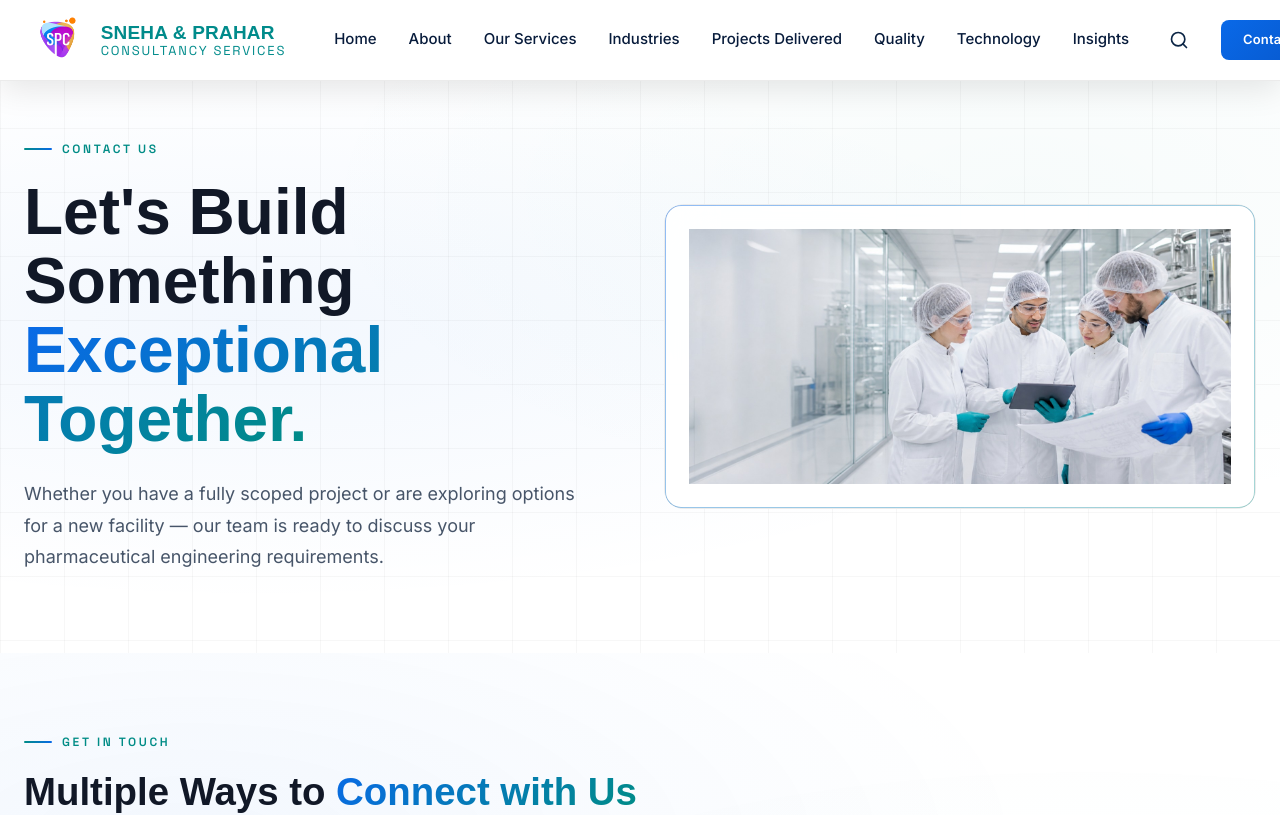
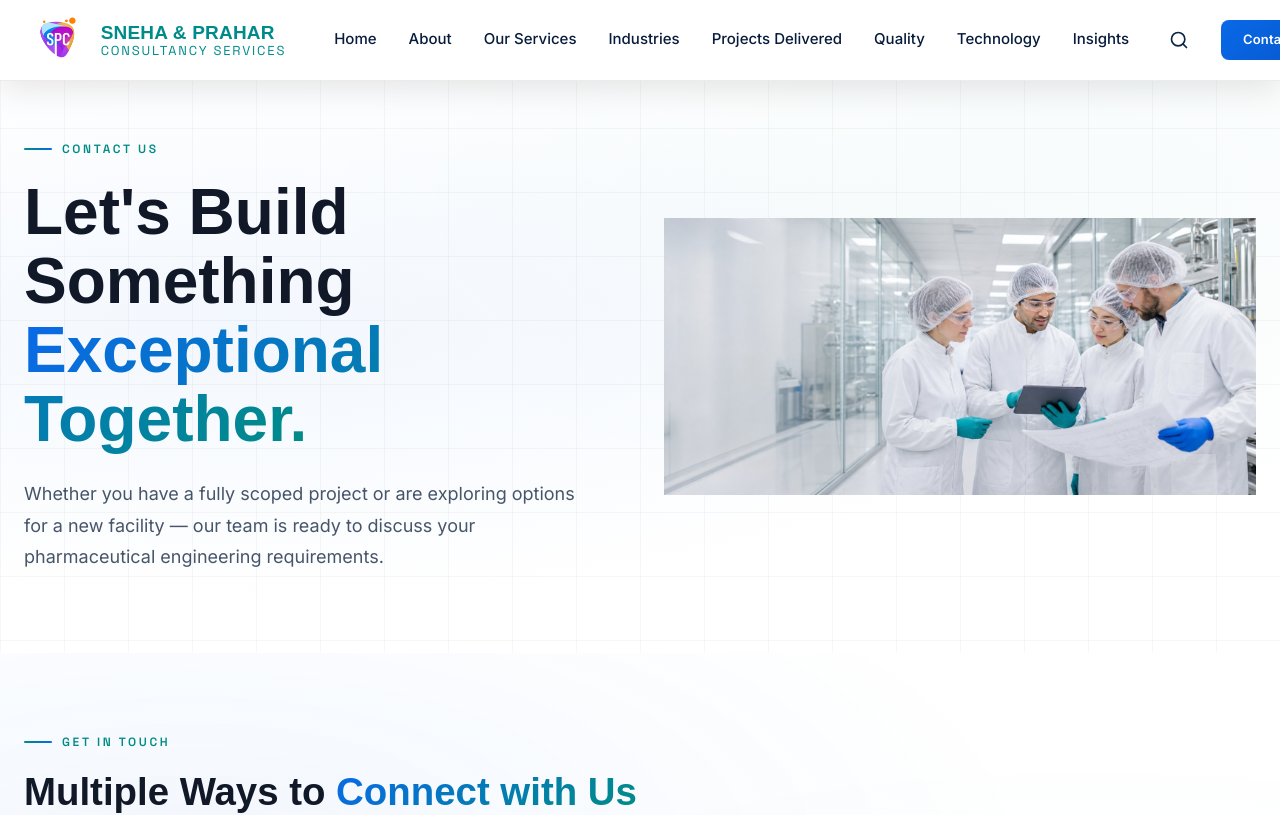
Before and after one commit to Prudvinayak-1729/SP-Consultancy, a React (Vite) app: page /contact in a window 1280 px wide. Shown: the top 815 px of the page. Built offline with nearby package versions, Linux system fonts and the light colour scheme; a web font is replaced by a local one.

Commit message:
removed the card style

```diff
--- a/src/pages/Contact.tsx
+++ b/src/pages/Contact.tsx
@@ -104,29 +104,17 @@ export default function Contact() {
               </p>
             </div>
             <div style={{ display: 'flex', justifyContent: 'center', alignItems: 'center' }}>
-              <div
-                className="gradient-border-card glass-card-hover"
-                style={{
-                  padding: '24px',
-                  borderRadius: '20px',
-                  background: 'rgba(255,255,255,0.9)',
-                  backdropFilter: 'blur(24px)',
-                  border: '1px solid rgba(0,0,0,0.08)',
-                  maxWidth: '100%',
-                }}
-              >
               <img
                 src={contactImage}
                 alt="Contact Us"
                 style={{
                   width: '100%',
                   height: 'auto',
-                    maxHeight: '350px',
+                  maxHeight: '400px',
                   objectFit: 'contain',
                   display: 'block',
                 }}
               />
-              </div>
             </div>
           </div>
         </div>
```
Lines whose indentation alone changed are shown as unchanged.
